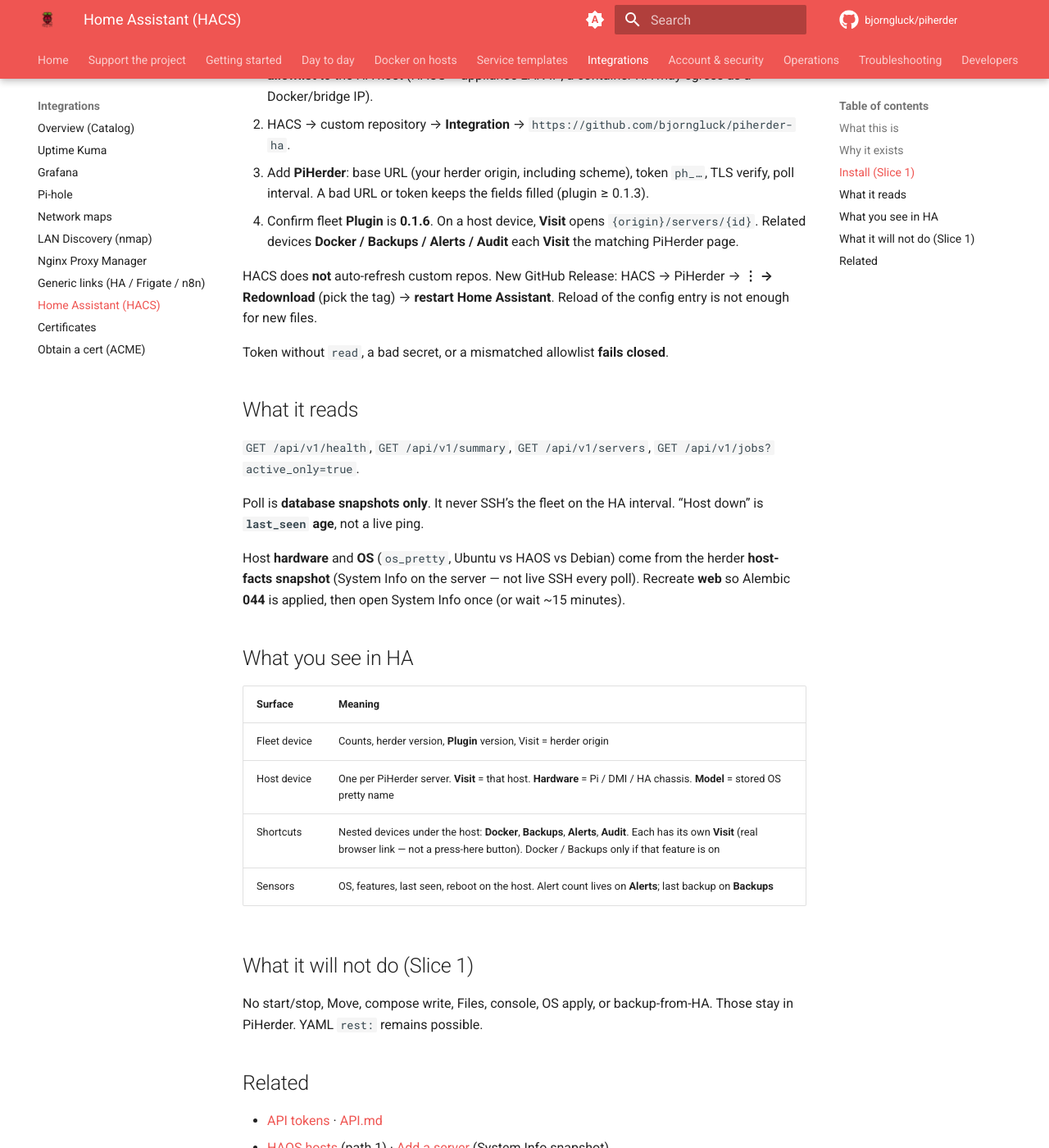
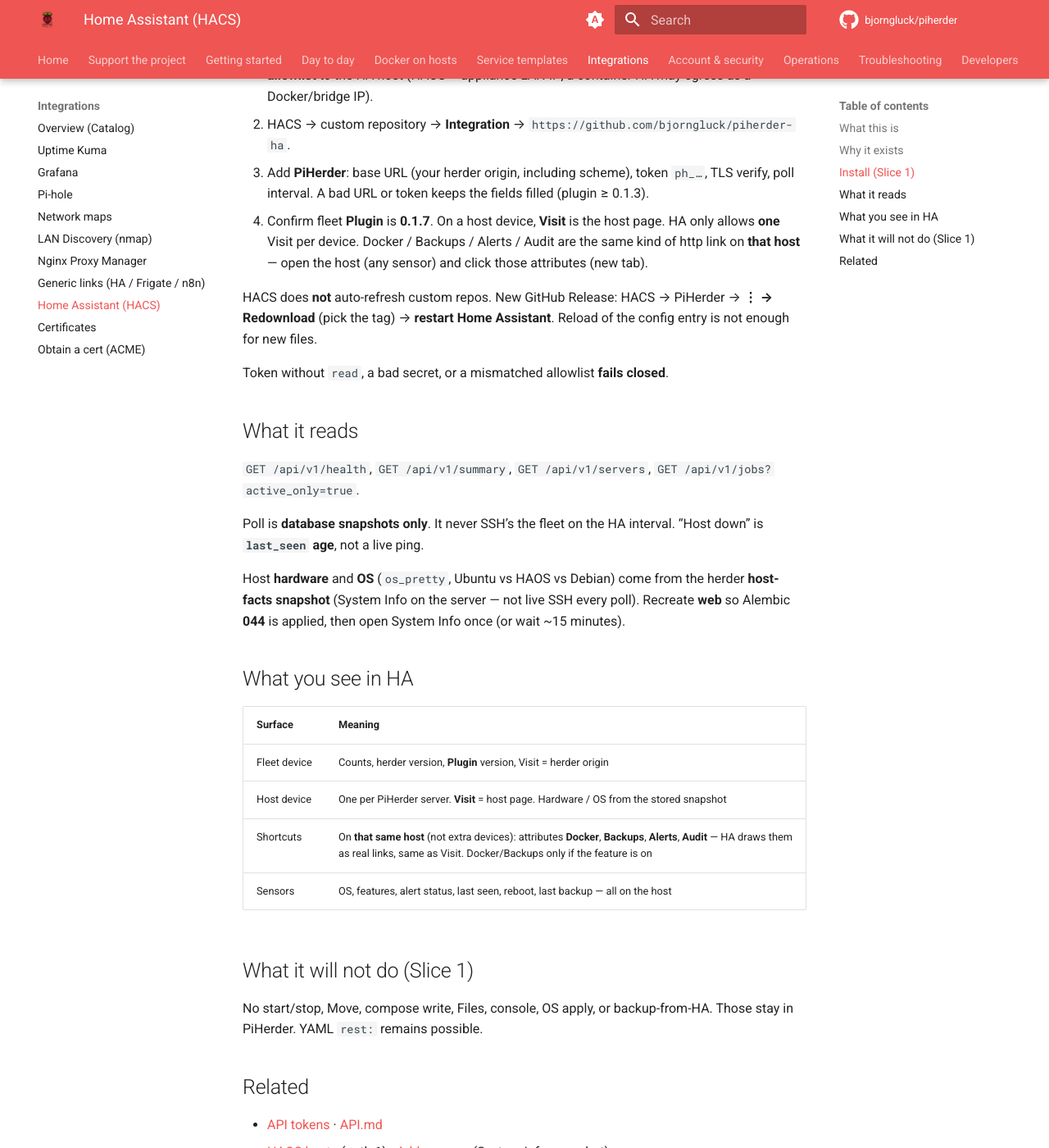
Before and after one commit to bjorngluck/piherder, an MkDocs documentation site: the page built from wiki/integrations/home-assistant.md, in a window 1280 px wide and 1400 px high, scrolled down 911 px. Shown: the whole window at 82% size. Built offline with MkDocs 1.6.1 and Material for MkDocs 9.7.7, drawn with Linux system fonts in a browser that asks for light colours; comment, search, counter and statistics services are not loaded.

Commit message:
docs(v1.6): HA shortcuts live on the host device (plugin 0.1.7)

```diff
--- a/wiki/integrations/home-assistant.md
+++ b/wiki/integrations/home-assistant.md
@@ -20,7 +20,7 @@
 1. In PiHerder: Settings → **API management** → create a token with **`read` only**. Set the **IP allowlist** to the HA host (HAOS ≈ appliance LAN IP; a container HA may egress as a Docker/bridge IP).
 2. HACS → custom repository → **Integration** → `https://github.com/bjorngluck/piherder-ha`.
 3. Add **PiHerder**: base URL (your herder origin, including scheme), token `ph_…`, TLS verify, poll interval. A bad URL or token keeps the fields filled (plugin ≥ 0.1.3).
-4. Confirm fleet **Plugin** is **0.1.6**. On a host device, **Visit** opens `{origin}/servers/{id}`. Related devices **Docker / Backups / Alerts / Audit** each **Visit** the matching PiHerder page.
+4. Confirm fleet **Plugin** is **0.1.7**. On a host device, **Visit** is the host page. HA only allows **one** Visit per device. Docker / Backups / Alerts / Audit are the same kind of http link on **that host** — open the host (any sensor) and click those attributes (new tab).
 
 HACS does **not** auto-refresh custom repos. New GitHub Release: HACS → PiHerder → **⋮ → Redownload** (pick the tag) → **restart Home Assistant**. Reload of the config entry is not enough for new files.
 
@@ -39,9 +39,9 @@
 | Surface | Meaning |
 |---------|---------|
 | Fleet device | Counts, herder version, **Plugin** version, Visit = herder origin |
-| Host device | One per PiHerder server. **Visit** = that host. **Hardware** = Pi / DMI / HA chassis. **Model** = stored OS pretty name |
-| Shortcuts | Nested devices under the host: **Docker**, **Backups**, **Alerts**, **Audit**. Each has its own **Visit** (real browser link — not a press-here button). Docker / Backups only if that feature is on |
-| Sensors | OS, features, last seen, reboot on the host. Alert count lives on **Alerts**; last backup on **Backups** |
+| Host device | One per PiHerder server. **Visit** = host page. Hardware / OS from the stored snapshot |
+| Shortcuts | On **that same host** (not extra devices): attributes **Docker**, **Backups**, **Alerts**, **Audit** — HA draws them as real links, same as Visit. Docker/Backups only if the feature is on |
+| Sensors | OS, features, alert status, last seen, reboot, last backup — all on the host |
 
 ## What it will not do (Slice 1)
 
```
Also changed, not shown: docs/QA_v1.6.0.md (+2 -2 lines).
